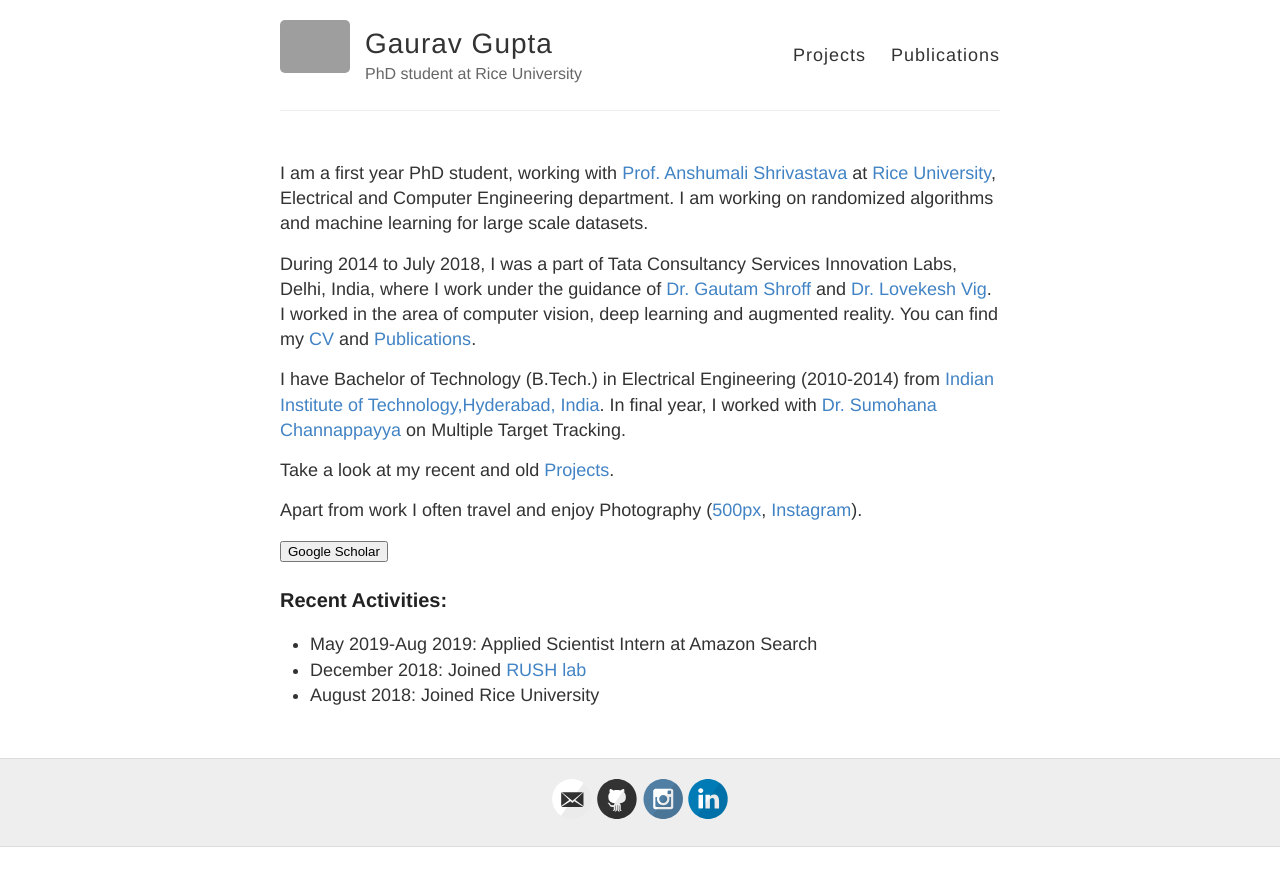
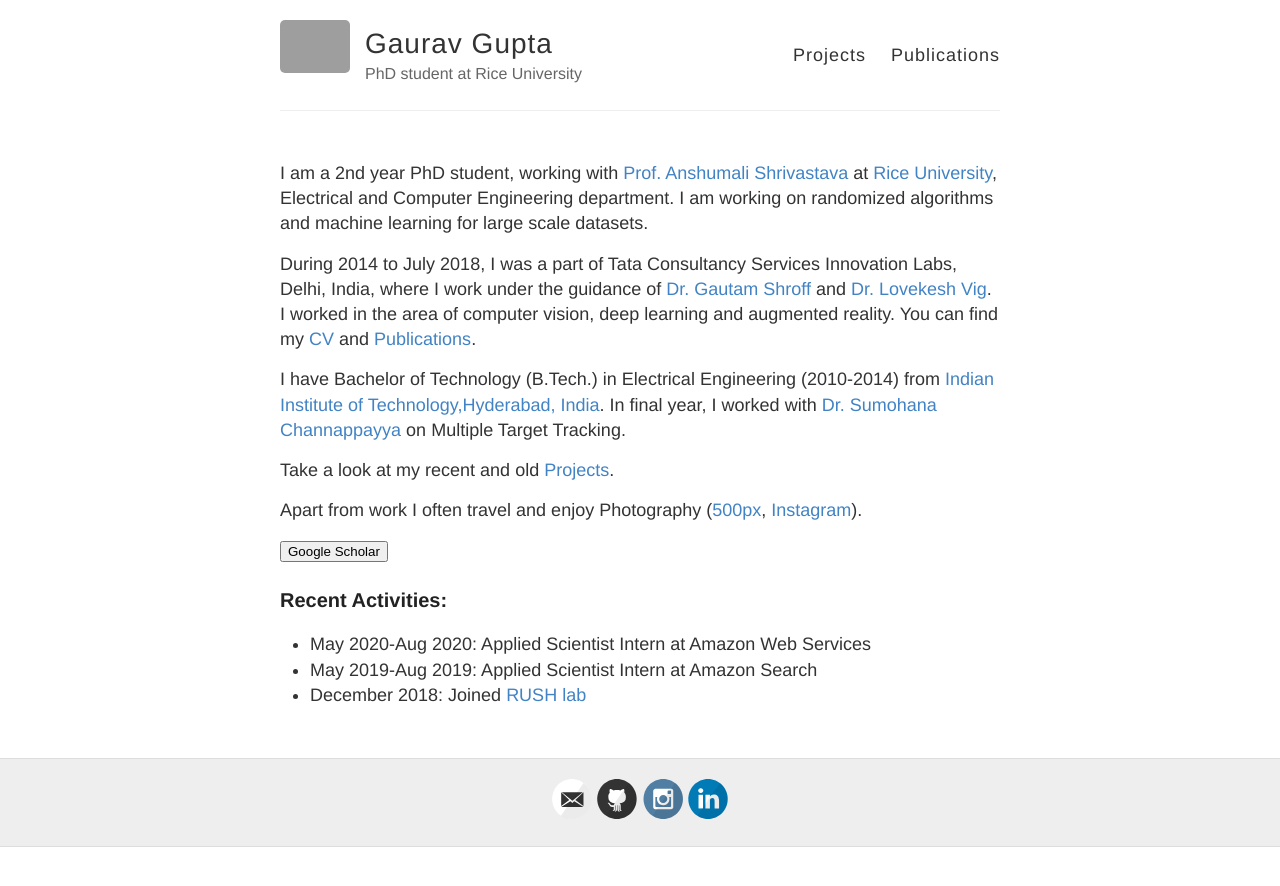
Before and after one commit to gaurav16gupta/gaurav16gupta.github.io, a Jekyll site: the page built from index.md, in a window 1280 px wide. Shown: the top 886 px of the page. Built offline with Jekyll 4.4.1, drawn with Linux system fonts in a browser that asks for light colours; grey boxes are pictures that could not be loaded.

Commit message:
Update index.md

```diff
--- a/index.md
+++ b/index.md
@@ -3,7 +3,7 @@ layout: page
 published: true
 ---
 
-I am a first year PhD student, working with [Prof. Anshumali Shrivastava](https://www.cs.rice.edu/~as143/) at [Rice University](https://eceweb.rice.edu/), Electrical and Computer Engineering department. I am working on randomized algorithms and machine learning for large scale datasets.
+I am a 2nd year PhD student, working with [Prof. Anshumali Shrivastava](https://www.cs.rice.edu/~as143/) at [Rice University](https://eceweb.rice.edu/), Electrical and Computer Engineering department. I am working on randomized algorithms and machine learning for large scale datasets.
 
 During 2014 to July 2018, I was a part of Tata Consultancy Services Innovation Labs, Delhi, India, where I work under the guidance of [Dr. Gautam Shroff](https://www.linkedin.com/in/gautam-shroff-066901/) and [Dr. Lovekesh Vig](https://sites.google.com/site/lovekeshhome/). I worked in the area of computer vision, deep learning and augmented reality. You can find my [CV](https://gaurav16gupta.github.io/ResumeGauravGupta.pdf) and [Publications](https://gaurav16gupta.github.io/publications/).
 
@@ -18,6 +18,6 @@ Apart from work I often travel and enjoy Photography ([500px](https://500px.com/
 </form>
 
 ### Recent Activities:
+* May 2020-Aug 2020: Applied Scientist Intern at Amazon Web Services
 * May 2019-Aug 2019: Applied Scientist Intern at Amazon Search
 * December 2018: Joined [RUSH lab](http://rushlab.blogs.rice.edu/)
-* August 2018: Joined Rice University
```
